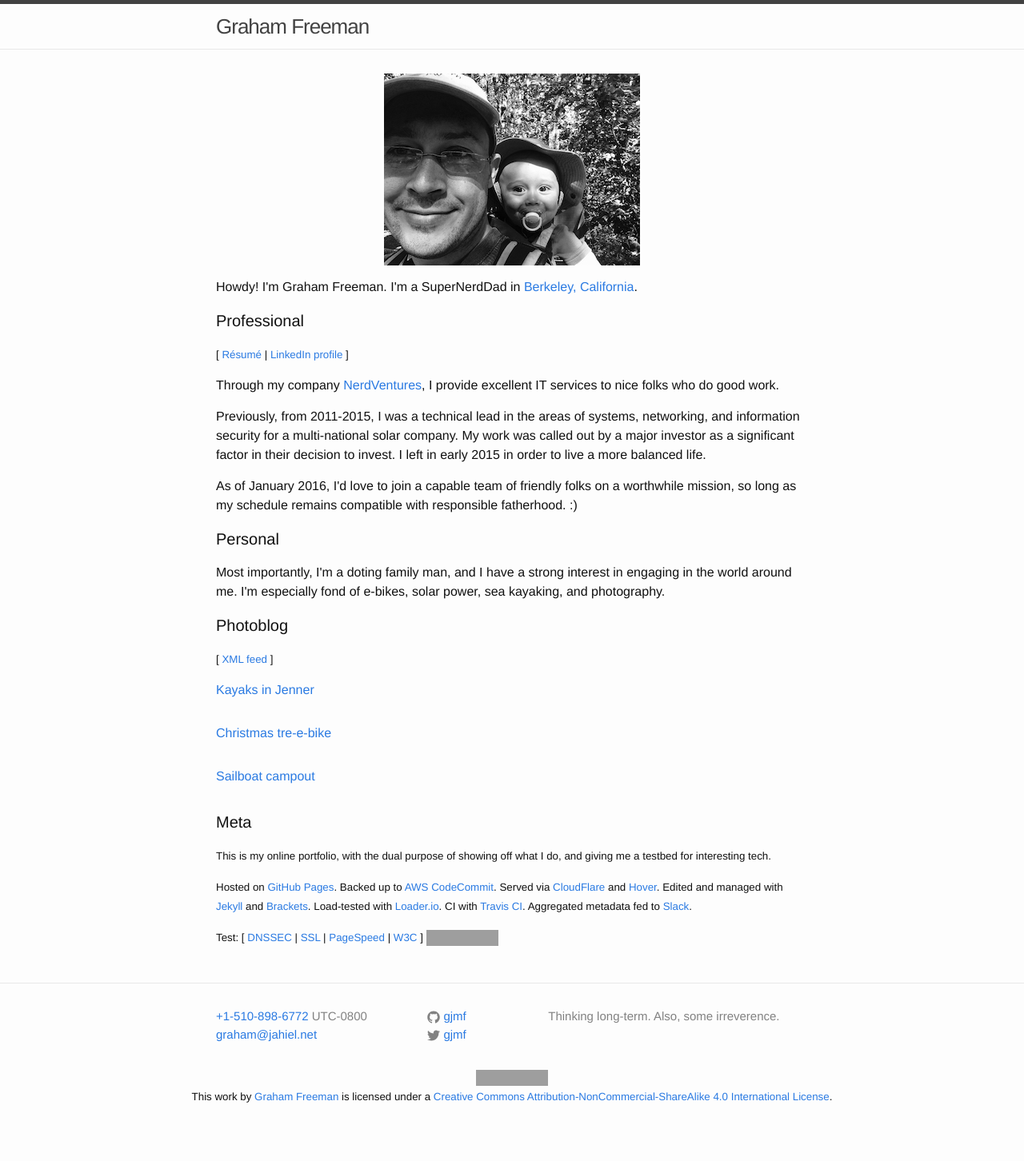
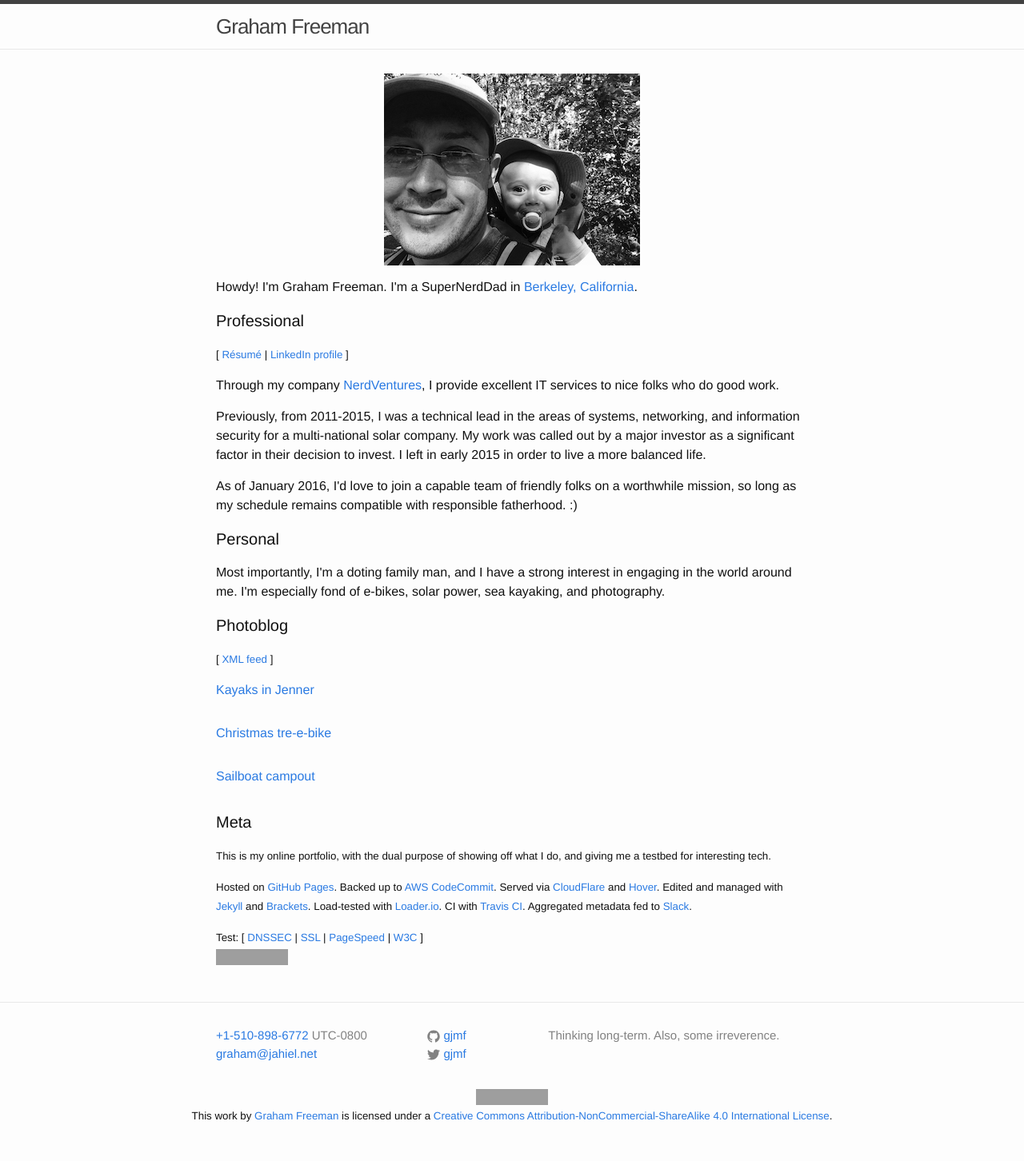
Before and after one commit to gjmf/gjmf.github.io, a Jekyll site: the page built from index.html, in a window 1280 px wide. Shown: the whole page at 80% size. Built offline with Jekyll 4.4.1, drawn with Linux system fonts in a browser that asks for light colours; before the commit the page ends 1428 px from its top, so only the background shows below that; grey boxes are pictures that could not be loaded.

Commit message:
Linked CI. Also, testing new build script.

```diff
--- a/index.html
+++ b/index.html
@@ -64,7 +64,8 @@
         <p class="text">
         <small>
             Test: [ <a href="http://dnssec-debugger.verisignlabs.com/graham-freeman.info" target="_blank">DNSSEC</a> | <a href="https://www.ssllabs.com/ssltest/analyze.html?d=graham-freeman.info&latest" target="_blank">SSL</a> | <a href="https://developers.google.com/speed/pagespeed/insights/?url=graham-freeman.info&tab=desktop" target="_blank">PageSpeed</a> | <a href="https://validator.w3.org/check?uri=https%3A%2F%2Fgraham-freeman.info&charset=%28detect+automatically%29&doctype=Inline&group=0" target="_blank">W3C</a> ]
-    <img src="https://travis-ci.org/gjmf/gjmf.github.io.svg?branch=master" alt="CI build status image" />
+    <br>
+    <a href="https://travis-ci.org/gjmf/gjmf.github.io" target="_blank"><img src="https://travis-ci.org/gjmf/gjmf.github.io.svg?branch=master" alt="CI build status image" /></a>
         </small>
         </p>
 
```
